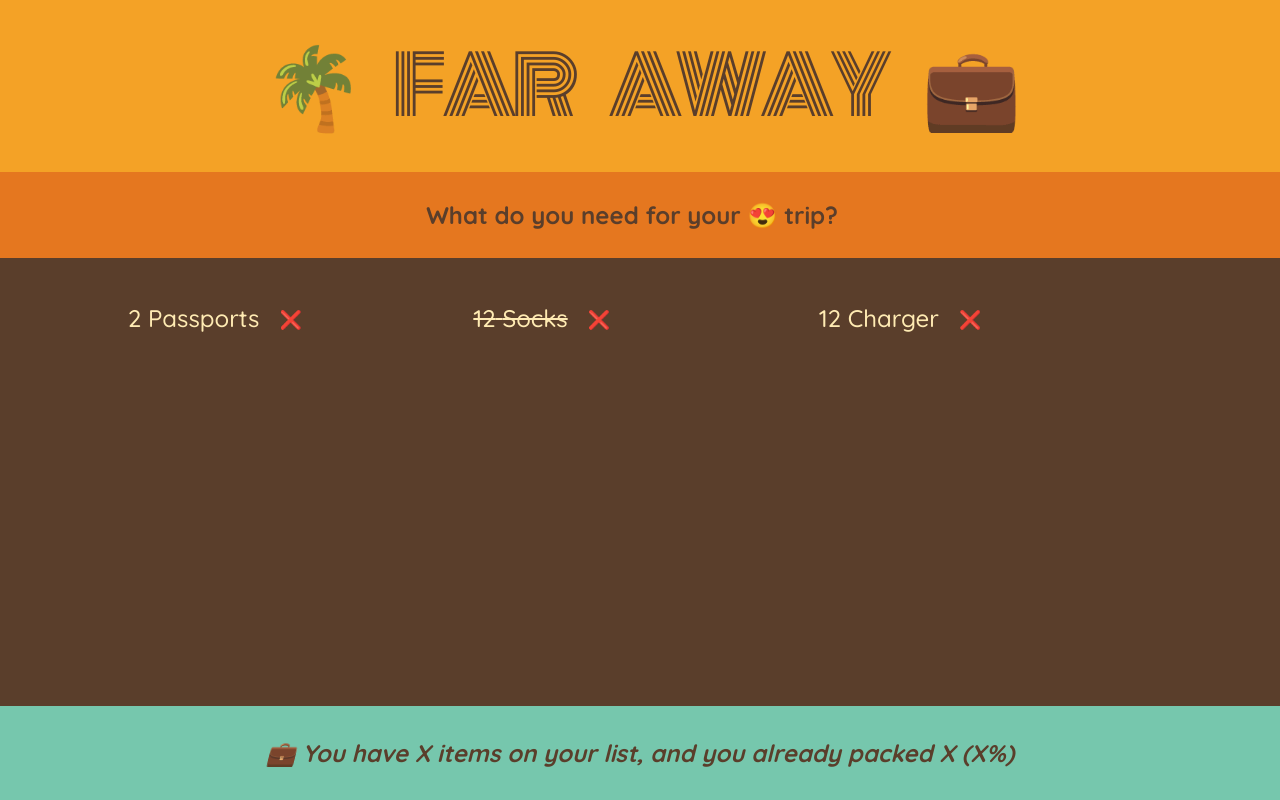
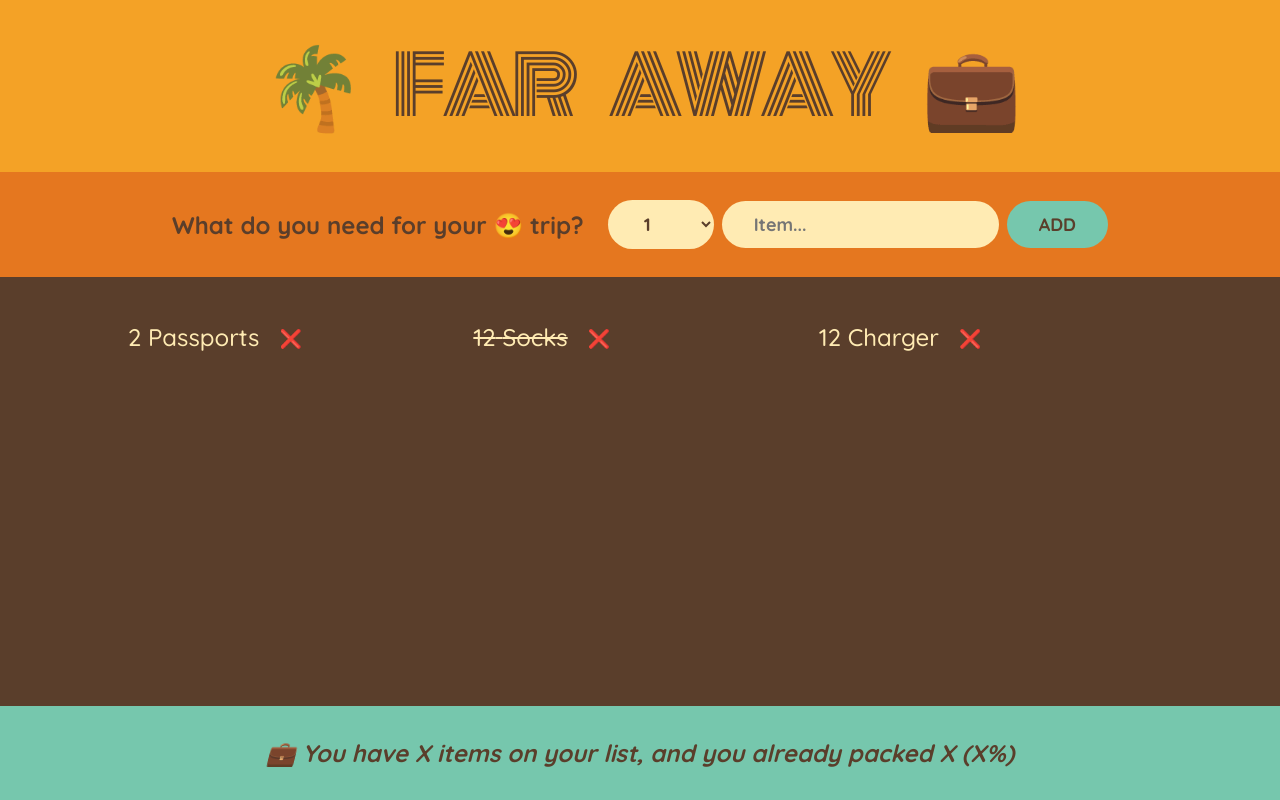
Before and after one commit to eangao/react-05-travel-list, a React (Create React App) app: page / in a window 1280 px wide. Built offline with nearby package versions, Linux system fonts and the light colour scheme.

Commit message:
Building a Form and Handling Submissions

```diff
--- a/src/App.js
+++ b/src/App.js
@@ -20,10 +20,103 @@ function Logo() {
 }
 
 function Form() {
+  function handleSubmit(e) {
+    e.preventDefault();
+
+    //     Now the next question
+    // is how do we actually get this data from the form
+    // into this event handler, right?
+    // Because of course the goal
+    // is to do something with this data.
+    // So with this quantity and with this item description.
+    // Well there are multiple ways of doing so.
+    // So we could get that data right from the event object.
+    // So let's just see,
+    // we could like log this event to the console.
+    // So let's see what happens.
+    // So here we get this synthetic base event,
+    // and we will talk about
+    // what this synthetic event is a bit later.
+    // But you see that here we get the target.
+    // So basically the element on which the event was fired.
+    // And then there we have, for example,
+    // the input on which we can see the value.
+    // So test is exactly what we have here, right?
+    // However in React, we usually don't do this.
+    // Instead, we use something called controlled elements.
+    // But that's a topic for a whole new video.
+    // And so let's now take a break and come back in a second.
+    console.log(e);
+  }
+
   return (
-    <div className="add-form">
+    <form className="add-form" onSubmit={handleSubmit}>
       <h3>What do you need for your 😍 trip? </h3>
-    </div>
+      <select>
+        {/* <option value={1}>1</option>
+        <option value={2}>2</option>
+        <option value={3}>3</option> */}
+
+        {/* we don't want to write these 20 options over there by hand,
+          right?
+          So instead what we do is to, inside of JavaScript,
+          we will create an array with the numbers from one to 20,
+          and then we will loop over that array,
+          and basically create a list of option elements.
+          So let's do that, and we will use a nice trick,
+          which is called array.from.
+          And it's not really important how this function works.
+          So let's just follow this here.
+          And actually, we will do this all the time in React.
+          So this trick is actually quite important.
+          So as a first parameter here,
+          we can pass in an object with a length property,
+          and set that to 20.
+
+          So that will then create an empty array with 20 elements.
+          And then as a second part,
+          we can pass in basically something like a map function.
+          So that will receive as a first argument,
+          the current value, and as a second argument, the index.
+          And so here, we are only interested in that index,
+          because we will now return that index,
+          which starts at zero plus one.
+          And so then we get an array, which goes from one to 20.
+          And if we want it,
+          we could just grab this piece of code right here,
+          and run it inside of our console, make it a bit bigger.
+          And yeah, indeed we are missing the key somewhere there,
+          but nevermind, we will fix that in a minute.
+          And so indeed here, we get that array from one to 20.
+          All right.
+
+          And now all we need to do, is to again use the map method,
+          and loop over this
+          to create our list of these option elements.
+          So again, specifying the value,
+          and now that value is simply numb and we need the key.
+          And that key is also numb.
+          So remember how that when we render a list,
+          we need to give each of the elements a unique key.
+          So the number here is of course, unique.
+          And then here also numb.
+          So give that a safe,
+          which makes this a little bit more legible.
+          And so this option
+          is basically just exactly what we had before here manually.
+          But now we create that dynamically here,
+          automatically from zero to 20.
+          So there it is. */}
+
+        {Array.from({ length: 20 }, (_, i) => i + 1).map((num) => (
+          <option value={num} key={num}>
+            {num}
+          </option>
+        ))}
+      </select>
+      <input type="text" placeholder="Item..."></input>
+      <button>Add</button>
+    </form>
   );
 }
 
@@ -32,7 +125,7 @@ function PackingList() {
     <div className="list">
       <ul>
         {initialItems.map((item) => (
-          <Item item={item} />
+          <Item item={item} key={item.id} />
         ))}
       </ul>
     </div>
```
